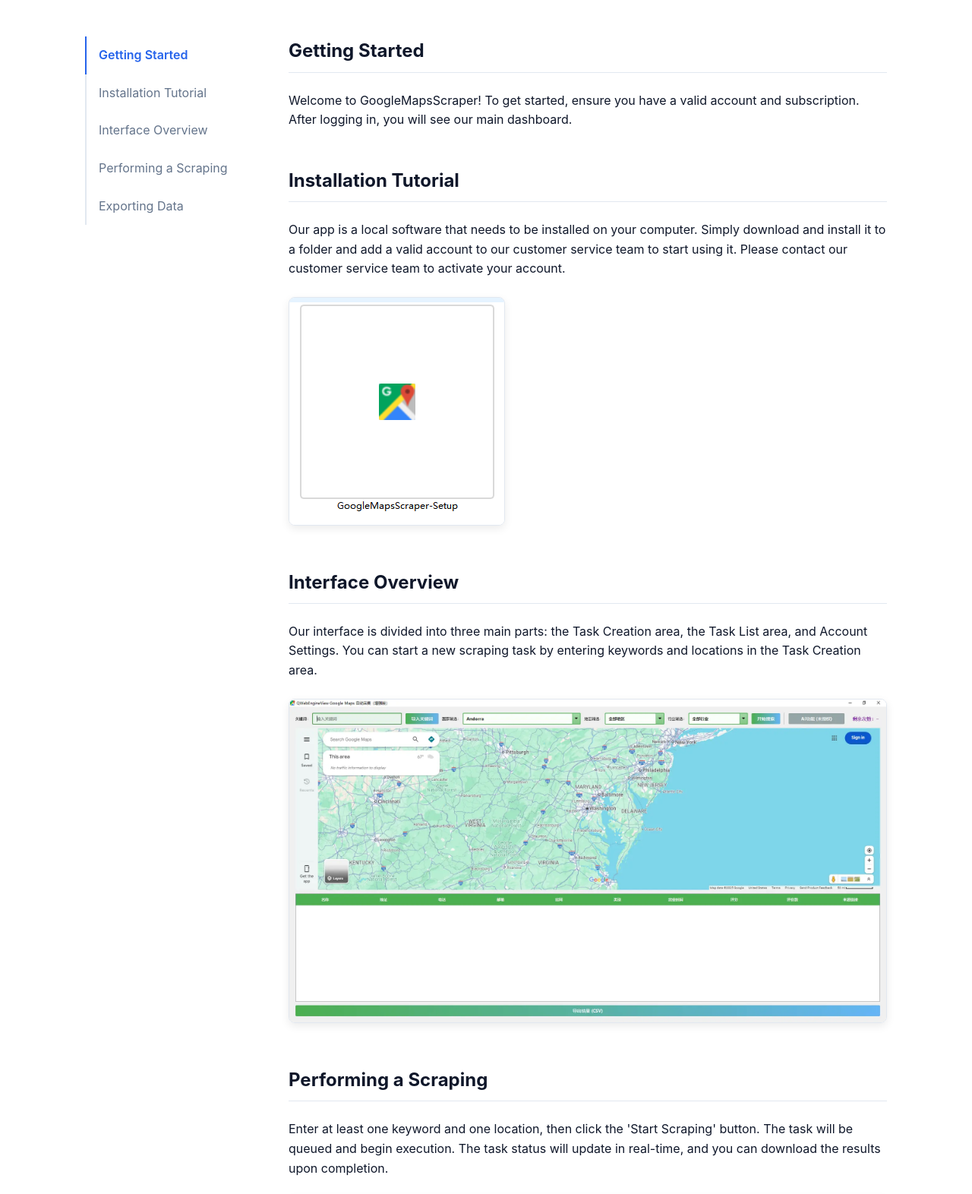
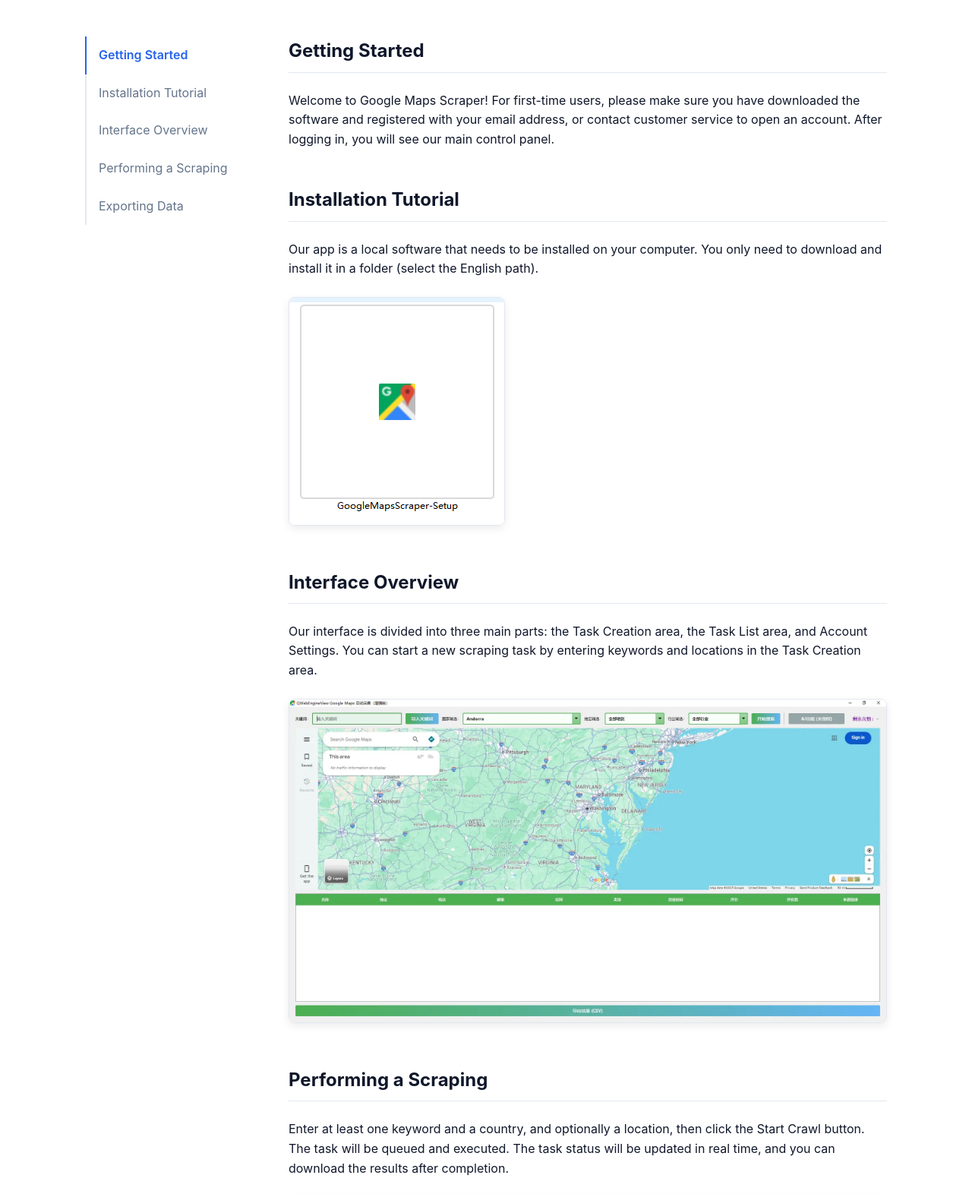
Before and after one commit to Chenlongx/GoogleMapsScrapeWeb, a website: page docs.html in a window 1280 px wide. Shown: the part 520-2092 px from the top of the page at 76% size. Drawn offline with Linux system fonts and the light colour scheme.

Commit message:
修改文案

```diff
--- a/docs.html
+++ b/docs.html
@@ -120,14 +120,14 @@
                     <article class="docs-content">
                         <section id="gs-scraper-getting-started">
                             <h2 data-lang-zh="入门指南" data-lang-en="Getting Started"></h2>
-                            <p data-lang-zh="欢迎使用 GoogleMapsScraper！首次使用，请确保您已经拥有一个有效的账户和订阅。登录后，您将看到我们的主控制面板。"
-                                data-lang-en="Welcome to GoogleMapsScraper! To get started, ensure you have a valid account and subscription. After logging in, you will see our main dashboard.">
+                            <p data-lang-zh="欢迎使用 GoogleMapsScraper！首次使用，请确保您已经下载软件并且使用邮箱注册，或则联系客户开通账号。登录后，您将看到我们的主控制面板。"
+                                data-lang-en="Welcome to Google Maps Scraper! For first-time users, please make sure you have downloaded the software and registered with your email address, or contact customer service to open an account. After logging in, you will see our main control panel.">
                             </p>
                         </section>
                         <section id="gs-scraper-installation">
                             <h2 data-lang-zh="安装教程" data-lang-en="Installation Tutorial"></h2>
-                            <p data-lang-zh="我们的应用是一款本地软件，需要在您的电脑上进行安装。您只需要下载安装到一个文件夹中，向客服添加一个有效的账户即可开始使用。请联系我们的客服开通账号。"
-                                data-lang-en="Our app is a local software that needs to be installed on your computer. Simply download and install it to a folder and add a valid account to our customer service team to start using it. Please contact our customer service team to activate your account.">
+                            <p data-lang-zh="我们的应用是一款本地软件，需要在您的电脑上进行安装。您只需要下载安装到一个文件夹中（选择英文路径）。"
+                                data-lang-en="Our app is a local software that needs to be installed on your computer. You only need to download and install it in a folder (select the English path).">
                             </p>
                             <div class="docs-image-container">
                                 <img src="assets/img/GoogleMapsScraper-Setup.webp" alt="GoogleMapsScraper-Setup" class="docs-image">
@@ -144,8 +144,17 @@
                         </section>
                         <section id="gs-scraper-scraping">
                             <h2 data-lang-zh="执行抓取" data-lang-en="Performing a Scraping"></h2>
-                            <p data-lang-zh="输入至少一个关键词和一个地点，然后点击“开始抓取”按钮。任务将进入队列并开始执行。任务状态会实时更新，完成后您可以下载结果。"
-                                data-lang-en="Enter at least one keyword and one location, then click the 'Start Scraping' button. The task will be queued and begin execution. The task status will update in real-time, and you can download the results upon completion.">
+                            <p data-lang-zh="输入至少一个关键词和一个国家，地点可选可不选，然后点击“开始抓取”按钮。任务将进入队列并开始执行。任务状态会实时更新，完成后您可以下载结果。"
+                                data-lang-en="Enter at least one keyword and a country, and optionally a location, then click the Start Crawl button. The task will be queued and executed. The task status will be updated in real time, and you can download the results after completion.">
+                            </p>
+                            <div class="docs-image-container">
+                                <img src="assets/img/home-background.webp" alt="执行抓取示意图" class="docs-image">
+                            </div>
+                        </section>
+                        <section id="gs-scraper-setup">
+                            <h2 data-lang-zh="高级设置" data-lang-en="Advanced Settings"></h2>
+                            <p data-lang-zh=""
+                                data-lang-en="">
                             </p>
                             <div class="docs-image-container">
                                 <img src="assets/img/home-background.webp" alt="执行抓取示意图" class="docs-image">
```
